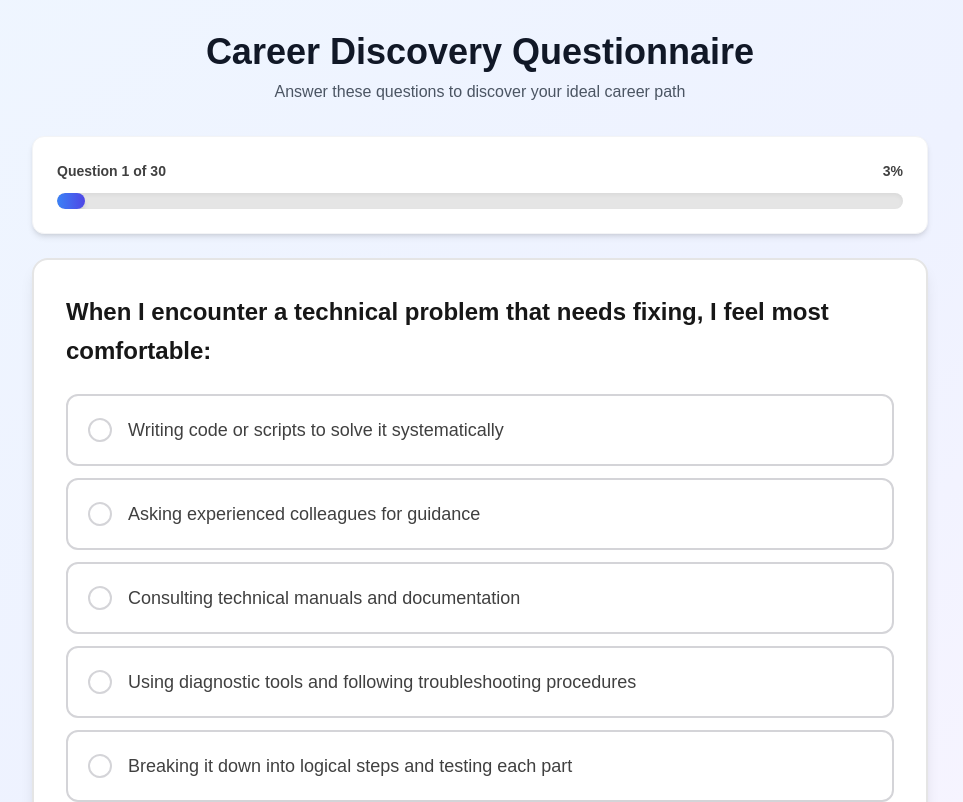
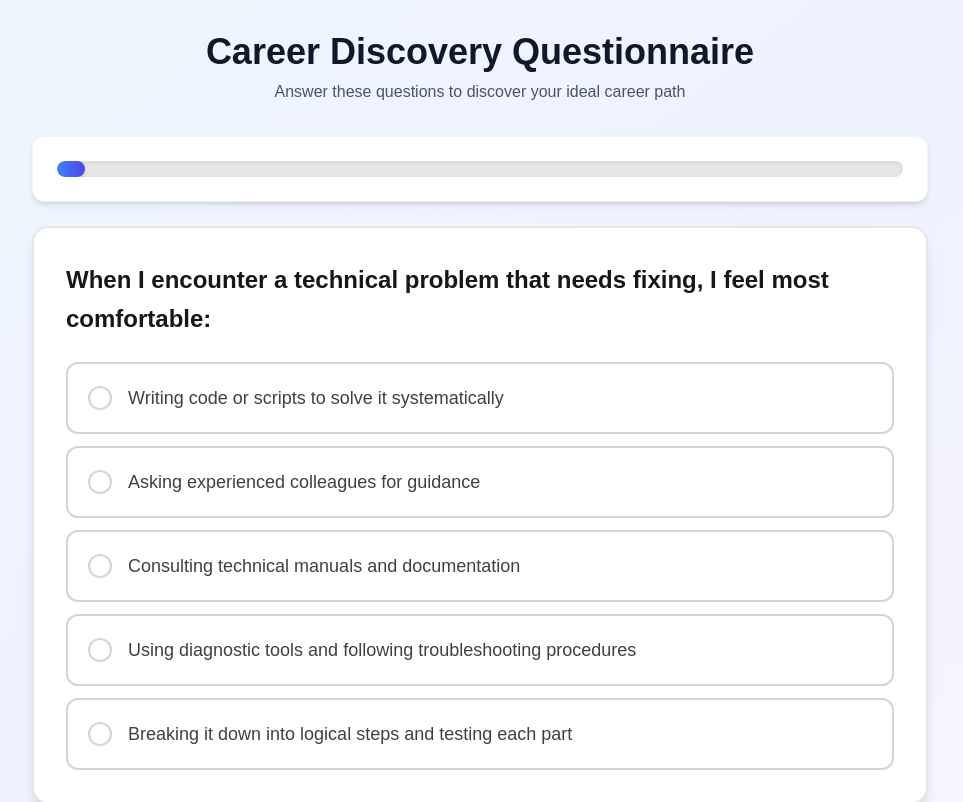
Before and after one commit to jourdancatarina3/thesis-final, a Next.js app in the folder frontend/: page /questionnaire in a window 1280 px wide. Shown: the top 802 px of the page, without its empty margins (160-1123 px from the left). Built offline with nearby package versions, Linux system fonts and the light colour scheme.

Commit message:
Refactor Questionnaire UI: remove question index display from QuestionnaireClient and enhance ProgressBar accessibility with ARIA attributes for improved user experience.

```diff
--- a/frontend/app/questionnaire/QuestionnaireClient.tsx
+++ b/frontend/app/questionnaire/QuestionnaireClient.tsx
@@ -391,10 +391,6 @@ export default function QuestionnaireClient({
               Previous
             </button>
 
-            <div className="text-xs text-gray-500 font-medium sm:text-sm">
-              {currentQuestionIndex + 1} / {shuffledQuestionnaire.total_questions}
-            </div>
-
             {isLastQuestion && allAnswered && (
               <button
                 onClick={() => handleSubmit()}
--- a/frontend/components/ProgressBar.tsx
+++ b/frontend/components/ProgressBar.tsx
@@ -7,18 +7,17 @@ export default function ProgressBar({ current, total }: ProgressBarProps) {
   const percentage = Math.min((current / total) * 100, 100);
 
   return (
-    <div className="w-full">
-      <div className="flex justify-between items-center mb-2 sm:mb-3">
-        <span className="text-xs font-semibold text-[#404040] sm:text-sm">
-          Question {current} of {total}
-        </span>
-        <span className="text-xs font-semibold text-[#404040] sm:text-sm">
-          {Math.round(percentage)}%
-        </span>
-      </div>
+    <div
+      className="w-full"
+      role="progressbar"
+      aria-valuenow={Math.round(percentage)}
+      aria-valuemin={0}
+      aria-valuemax={100}
+      aria-label="Your progress through this questionnaire"
+    >
       <div className="h-3 w-full overflow-hidden rounded-full bg-[#e5e5e5] shadow-inner sm:h-4">
         <div
-          className="bg-gradient-to-r from-blue-500 to-indigo-600 h-3 sm:h-4 rounded-full transition-all duration-500 ease-out shadow-md"
+          className="h-3 rounded-full bg-gradient-to-r from-blue-500 to-indigo-600 shadow-md transition-all duration-500 ease-out sm:h-4"
           style={{ width: `${percentage}%` }}
         />
       </div>
```
